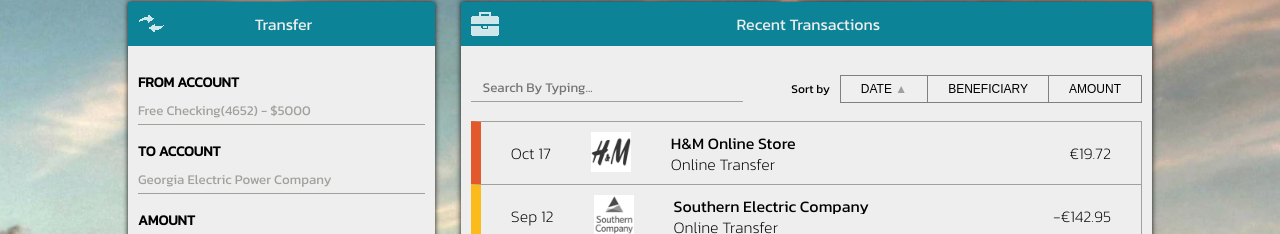
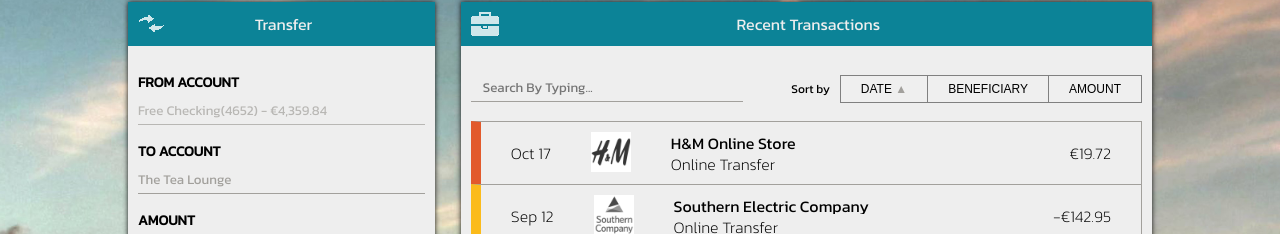
Before and after one commit to dilloncode/backbase-fe-assessment, an Angular app: page / in a window 1280 px wide. Shown: the part 137-371 px from the top of the page. Built offline with nearby package versions, Linux system fonts and the light colour scheme.

Commit message:
add account model and cleanup

```diff
--- a/src/app/app.component.html
+++ b/src/app/app.component.html
@@ -1,14 +1,16 @@
 <div class="toolbar"
      role="banner">
   <div class="logo">
-    <img alt="Angular Logo"
+    <img alt="client logo"
          src="../assets/logo.jpg" />
   </div>
 </div>
 
 <div class="content"
      role="main">
-  <app-transfer>
-  </app-transfer>
-  <app-transactions></app-transactions>
+  <app-transfer [accountCurrency]="account.accountCurrency"
+                [accountBalance]="account.accountBalance"
+                [recentMerchants]="account.recentMerchants"></app-transfer>
+  <app-transactions [transactions]="account.accountTransactions"
+                    (transactionChange)="handleTransactionsChange($event)"></app-transactions>
 </div>
--- a/src/app/app.component.ts
+++ b/src/app/app.component.ts
@@ -1,4 +1,6 @@
 import { Component } from '@angular/core';
+import { AccountTransaction } from './models';
+import { Account } from './models/Account';
 
 @Component({
   selector: 'app-root',
@@ -7,4 +9,9 @@ import { Component } from '@angular/core';
 })
 export class AppComponent {
   title = 'backbase-fe-assessment';
+  account: Account = new Account();
+
+  handleTransactionsChange(value: AccountTransaction[]) {
+    this.account = new Account(value);
+  }
 }
--- /dev/null
+++ b/src/app/models/Account.ts
@@ -0,0 +1,46 @@
+import { TransactionType } from "../enums";
+import { AccountTransaction } from "./AccountTransaction";
+
+export class Account {
+  private _accountTransactions: AccountTransaction[] = [];
+  private _accountNumber: string = '';
+  private _accountCurrency: string = 'USD';
+  private _accountBalance: number = 0;
+  private _recentMerchants: string[] = []
+
+  public set accountTransactions(value: AccountTransaction[]) {
+    if (value?.length) {
+      const firstTransaction = value[0];
+      this._accountNumber = firstTransaction.merchant.accountNumber;
+      this._accountCurrency = firstTransaction.transaction.amountCurrency.currencyCode;
+      this._accountBalance = value.reduce((sum, transaction) => sum += transaction.amount, 0);
+      this._recentMerchants = value.filter(t => t.transaction.creditDebitIndicator === TransactionType.Debit).map(t => t.merchant.name);
+    }
+    this._accountTransactions = value;
+  }
+
+  public get accountTransactions() {
+    return this._accountTransactions
+  }
+
+  public get accountNumber() {
+    return this._accountNumber;
+  }
+
+  public get accountCurrency() {
+    return this._accountCurrency;
+  }
+
+  public get accountBalance() {
+    return this._accountBalance;
+  }
+
+  public get recentMerchants() {
+    return this._recentMerchants;
+  }
+
+  constructor(accountTransactions: AccountTransaction[] = []) {
+    this.accountTransactions = accountTransactions;
+  }
+
+}
--- a/src/app/shared/pipes/currency-symbol.pipe.ts
+++ b/src/app/shared/pipes/currency-symbol.pipe.ts
@@ -1,4 +1,4 @@
-import { Pipe, PipeTransform } from '@angular/core';
+import { DEFAULT_CURRENCY_CODE, Pipe, PipeTransform } from '@angular/core';
 import { getCurrencySymbol } from '@angular/common';
 
 @Pipe({
@@ -8,6 +8,6 @@ export class CurrencySymbolPipe implements PipeTransform {
   static format: 'narrow' = 'narrow';
 
   transform(value: string):string {
-    return getCurrencySymbol(value, CurrencySymbolPipe.format);
+    return getCurrencySymbol(value ?? DEFAULT_CURRENCY_CODE, CurrencySymbolPipe.format);
   }
 }
--- a/src/app/shared/shared.module.ts
+++ b/src/app/shared/shared.module.ts
@@ -1,4 +1,4 @@
-import { LOCALE_ID, NgModule } from '@angular/core';
+import { DEFAULT_CURRENCY_CODE, LOCALE_ID, NgModule } from '@angular/core';
 import { CommonModule } from '@angular/common';
 import { HttpClientModule } from '@angular/common/http';
 
@@ -24,10 +24,8 @@ import { FilterPipe } from './pipes/filter.pipe';
     FilterPipe,
   ],
   providers: [
-    {
-      provide: LOCALE_ID,
-      useValue: navigator.language,
-    },
+    { provide: LOCALE_ID, useValue: navigator.language },
+    { provide: DEFAULT_CURRENCY_CODE, useValue: 'USD' },
     CurrencySymbolPipe,
     AccountTransactionService,
     TypeMapperService,
--- a/src/app/transactions/transactions.component.ts
+++ b/src/app/transactions/transactions.component.ts
@@ -1,6 +1,7 @@
-import { Component, OnInit } from '@angular/core';
+import { Component, OnInit, Input, Output, EventEmitter } from '@angular/core';
 import { Sort } from '../models';
 import { AccountTransaction } from '../models';
+import { Account } from '../models/Account';
 import { AccountTransactionService } from '../shared/services/account-transaction.service';
 
 @Component({
@@ -9,8 +10,8 @@ import { AccountTransactionService } from '../shared/services/account-transactio
   styleUrls: ['./transactions.component.scss']
 })
 export class TransactionsComponent implements OnInit {
-  data: AccountTransaction[] = [];
-  transactions: AccountTransaction[] = [];
+  @Input() transactions: AccountTransaction[] = [];
+  @Output() transactionChange: EventEmitter<AccountTransaction[]> = new EventEmitter<AccountTransaction[]>()
   searchText: string = '';
   sortProperty: string = 'date';
   sortOrder: boolean = false;
@@ -20,8 +21,7 @@ export class TransactionsComponent implements OnInit {
     this.accountTransactionsService
       .getAccountTransactions()
       .subscribe((data: any) => {
-        this.data = data;
-        this.transactions = data;
+        this.transactionChange.emit(data);
       });
   }
 
--- a/src/app/transfer/transfer.component.html
+++ b/src/app/transfer/transfer.component.html
@@ -3,22 +3,24 @@
 
   <label for="fromAccount">FROM ACCOUNT</label>
   <select name="fromAccount"
-          id="fromAccount">
-    <option value="4652">Free Checking(4652) - $5000</option>
+          id="fromAccount"
+          disabled>
+    <option value="4652">Free Checking(4652) - {{accountBalance | currency:accountCurrency}}</option>
   </select>
 
   <label for="toAccount">TO ACCOUNT</label>
   <select name="toAccount"
           id="toAccount">
-    <option value="test">Georgia Electric Power Company</option>
+    <option *ngFor="let merchant of recentMerchants" [value]="merchant">{{merchant}}</option>
   </select>
 
-  <div class="add-on-currency" [attr.data-currency-symbol]="currencySymbol">
+  <div class="add-on-currency"
+       [attr.data-currency-symbol]="accountCurrency | currencySymbol">
     <label for="amount">AMOUNT</label>
-    <input type="text"
+    <input type="number"
            id="amount"
            name="amount"
-           [placeholder]="placeholder" />
+           [placeholder]="0 | currency:accountCurrency:noCurrencySymbol" />
   </div>
 
   <div class="submit-container">
--- a/src/app/transfer/transfer.component.ts
+++ b/src/app/transfer/transfer.component.ts
@@ -1,7 +1,6 @@
 import { CurrencyPipe } from '@angular/common';
-import { Component, OnInit } from '@angular/core';
+import { Component, Input } from '@angular/core';
 import { CurrencySymbolPipe } from '../shared/pipes/currency-symbol.pipe';
-
 
 @Component({
   selector: 'app-transfer',
@@ -9,15 +8,9 @@ import { CurrencySymbolPipe } from '../shared/pipes/currency-symbol.pipe';
   styleUrls: ['./transfer.component.scss'],
   providers: [CurrencyPipe, CurrencySymbolPipe]
 })
-export class TransferComponent implements OnInit {
-  currencySymbol: string;
-  placeholder: string;
-  constructor(currency: CurrencyPipe,currencySymbol: CurrencySymbolPipe) {
-    this.currencySymbol = currencySymbol.transform("EUR");
-    this.placeholder = currency.transform(0, "EUR",'', undefined, navigator.language) ?? "0.00";
-  }
-
-  ngOnInit(): void {
-  }
-
+export class TransferComponent {
+  @Input() accountCurrency!: string;
+  @Input() accountBalance!: number;
+  @Input() recentMerchants!: string[];
+  noCurrencySymbol: string = '';
 }
```
